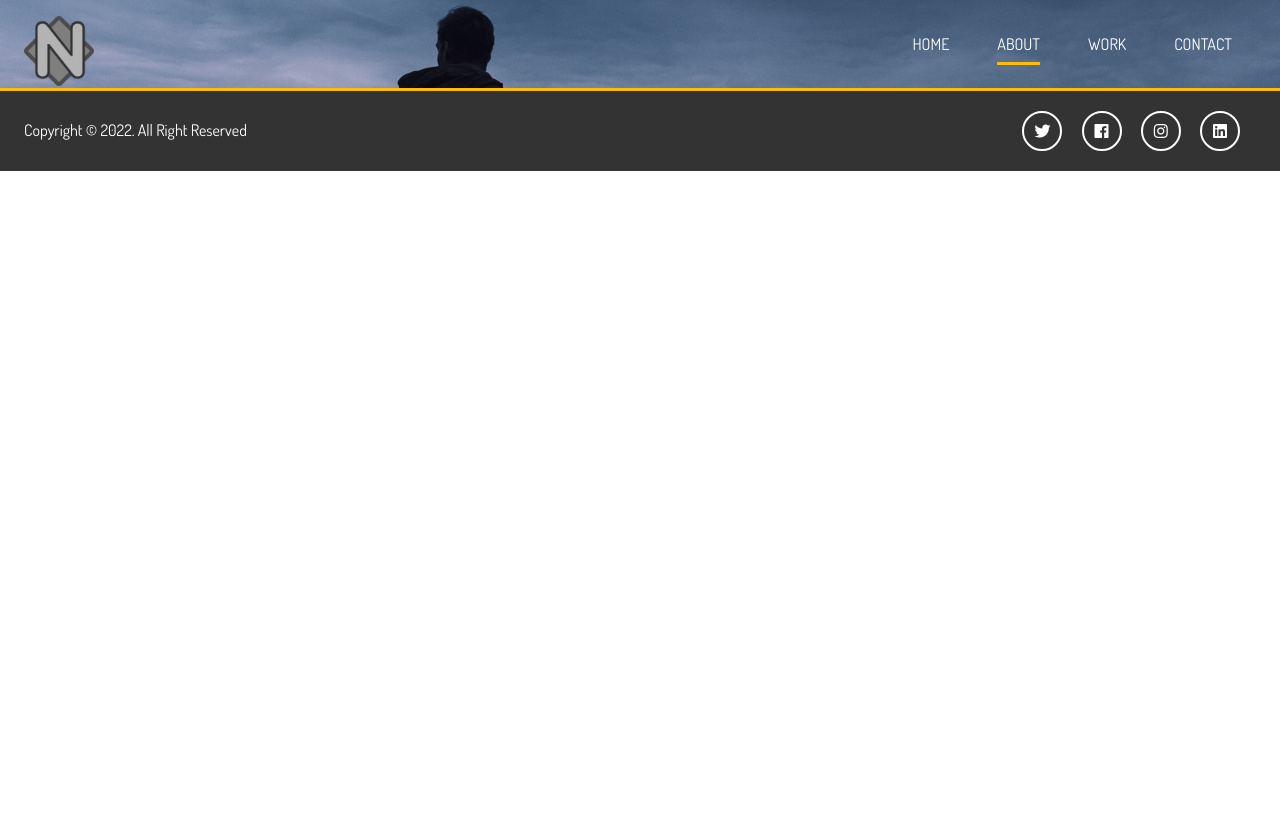
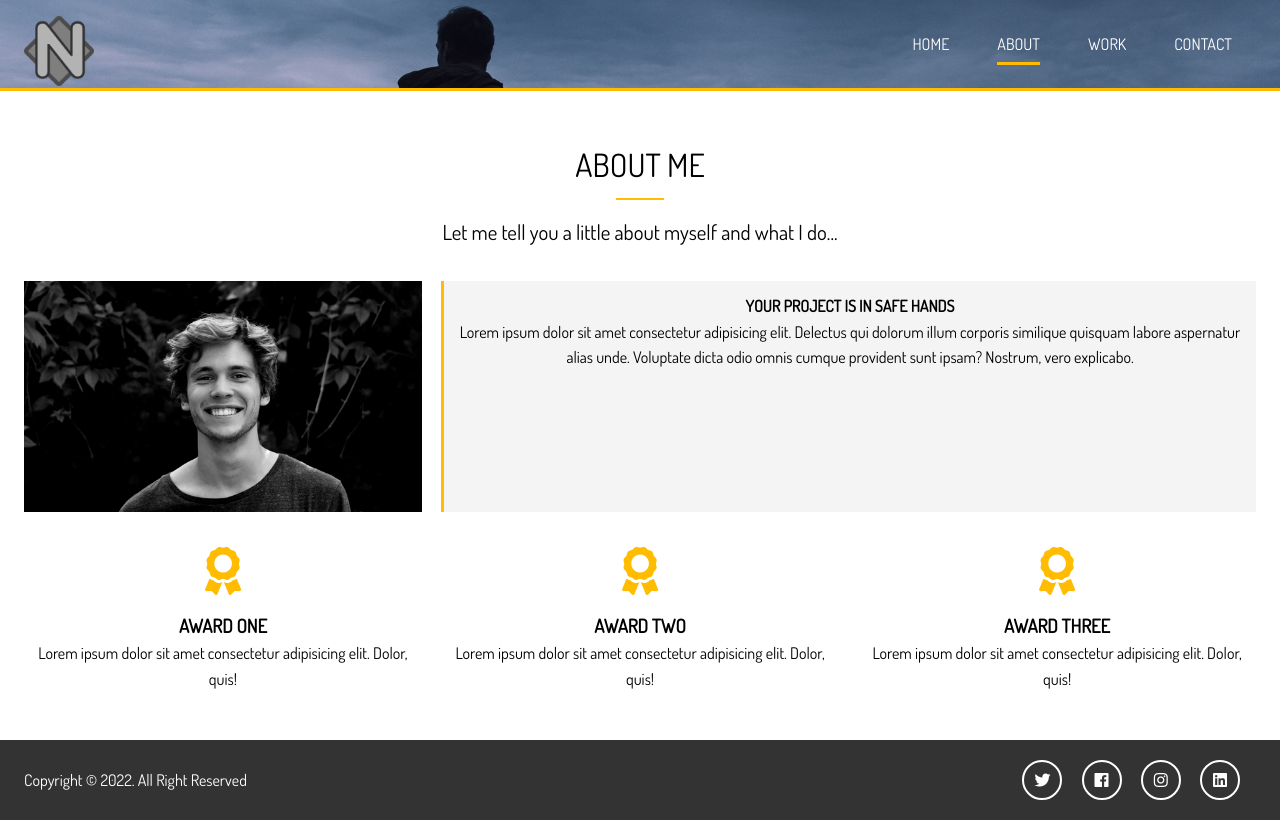
Before and after one commit to naveenKumar0408/Portfolio-website-using-sass, a plain HTML site: page dist/about.html in a window 1280 px wide. Drawn offline with Linux system fonts and the light colour scheme.

Commit message:
Add About me Section html and css code

```diff
--- a/dist/about.html
+++ b/dist/about.html
@@ -31,6 +31,52 @@
         </nav>
       </div>
     </header>
+    <!-- Section - A Info -->
+    <section id="about-a" class="text-center py-3">
+      <div class="container">
+        <h2 class="section-title">About Me</h2>
+        <div class="bottom-line"></div>
+        <p class="lead">
+          Let me tell you a little about myself and what I do...
+        </p>
+        <div class="about-info">
+          <img src="img/about.jpg" alt="" class="bio-img" />
+          <div class="bio bg-light">
+            <h4>Your Project is in Safe Hands</h4>
+            <p>
+              Lorem ipsum dolor sit amet consectetur adipisicing elit. Delectus
+              qui dolorum illum corporis similique quisquam labore aspernatur
+              alias unde. Voluptate dicta odio omnis cumque provident sunt
+              ipsam? Nostrum, vero explicabo.
+            </p>
+          </div>
+          <div class="award-1">
+            <i class="fas fa-award fa-3x"></i>
+            <h3>Award One</h3>
+            <p>
+              Lorem ipsum dolor sit amet consectetur adipisicing elit. Dolor,
+              quis!
+            </p>
+          </div>
+          <div class="award-2">
+            <i class="fas fa-award fa-3x"></i>
+            <h3>Award Two</h3>
+            <p>
+              Lorem ipsum dolor sit amet consectetur adipisicing elit. Dolor,
+              quis!
+            </p>
+          </div>
+          <div class="award-3">
+            <i class="fas fa-award fa-3x"></i>
+            <h3>Award Three</h3>
+            <p>
+              Lorem ipsum dolor sit amet consectetur adipisicing elit. Dolor,
+              quis!
+            </p>
+          </div>
+        </div>
+      </div>
+    </section>
 
     <!-- Footer -->
     <footer id="main-footer">
--- a/scss/main.scss
+++ b/scss/main.scss
@@ -112,6 +112,25 @@ input[class^="btn-"]:hover {
   }
 }
 
+// Backgrounds
+.bg {
+  &-main {
+    background: $main-color;
+    color: set-text-color($main-color);
+  }
+  &-dark {
+    background: $dark-color;
+    color: set-text-color($dark-color);
+  }
+  &-light {
+    background: $light-color;
+    color: set-text-color($light-color);
+  }
+  &-medium {
+    background: $medium-color;
+    color: set-text-color($medium-color);
+  }
+}
 // Section Title
 .section-title {
   font-size: 2rem;
@@ -294,6 +313,44 @@ input[class^="btn-"]:hover {
   }
 }
 
+// About Sections
+#about {
+  &-a {
+    .about-info {
+      display: grid;
+      grid-template-areas:
+        "bioimage bio bio"
+        "award1 award2 award3";
+      grid-gap: 1.2rem;
+    }
+
+    //Grid Area
+    .bio-image {
+      grid-area: bioimage;
+    }
+    .bio {
+      grid-area: bio;
+      border-left: 3px solid $main-color;
+      padding: 0.8rem;
+    }
+    .award-1 {
+      grid-area: award1;
+    }
+    .award-2 {
+      grid-area: award2;
+    }
+    .award-3 {
+      grid-area: award3;
+    }
+    .award-1 .fas,
+    .award-2 .fas,
+    .award-3 .fas {
+      color: $main-color;
+      margin: 1rem;
+    }
+  }
+}
+
 //Footer
 #main-footer {
   background: $dark-color;
```
Also changed, not shown: dist/css/main.css.
